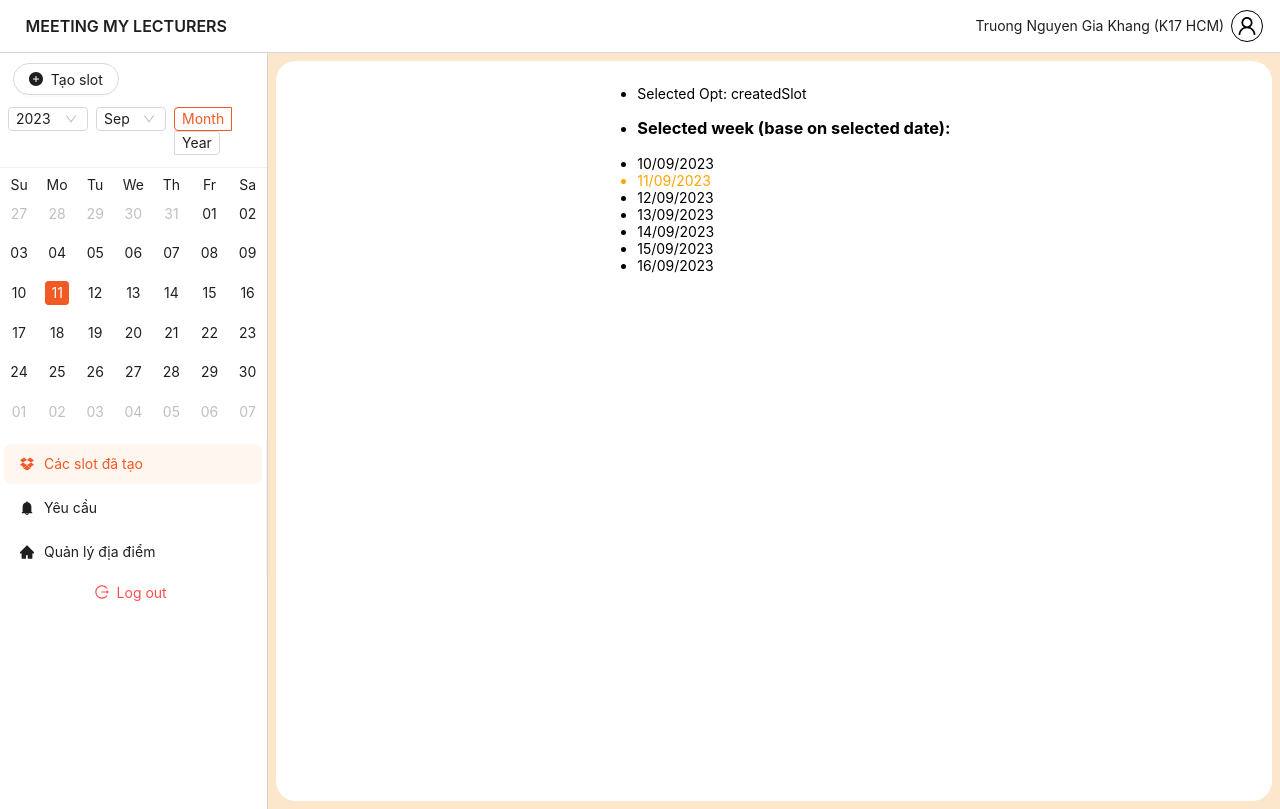
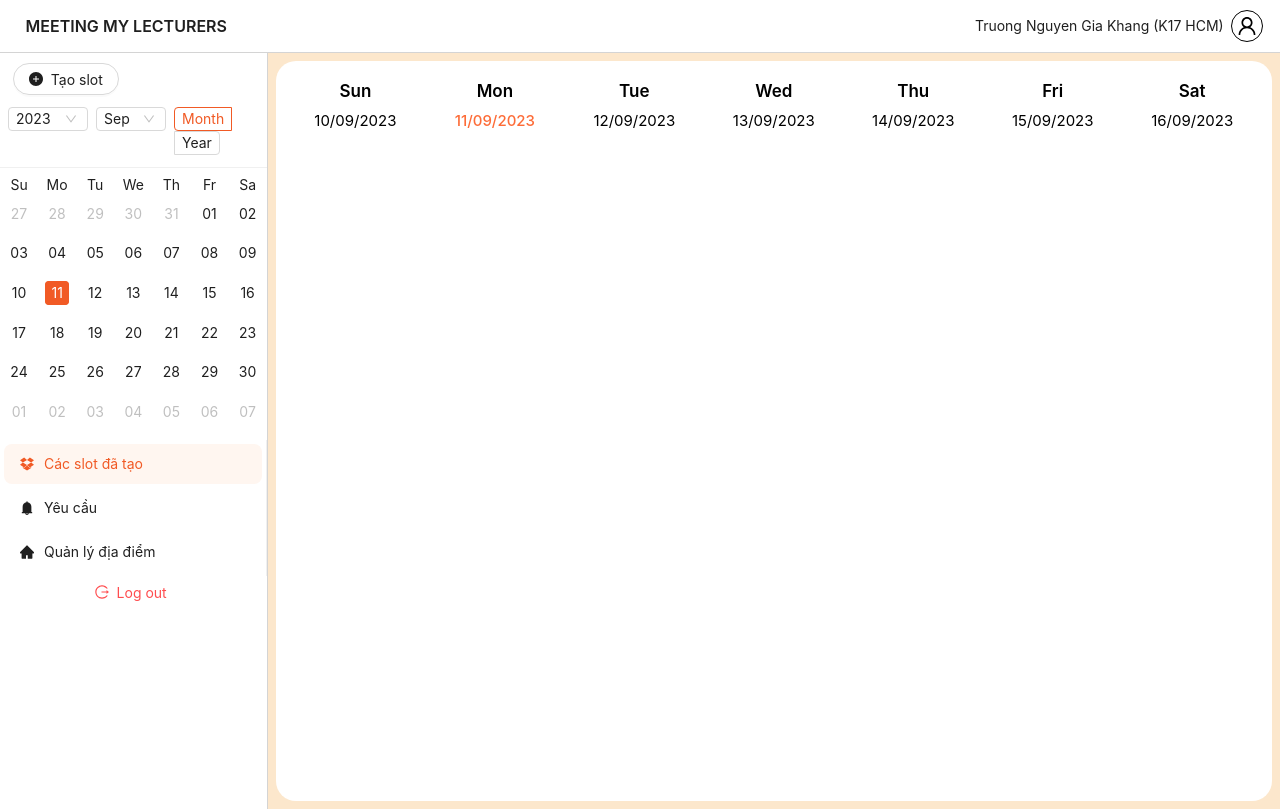
Before and after one commit to giakhang3005/KhangTNG.MeetingMyLecturerFE, a React (Create React App) app: page / in a window 1280 px wide. Built offline with nearby package versions, Linux system fonts and the light colour scheme.

Commit message:
create header for content of Lecturer created slot

```diff
--- a/src/Components/Body/Lecturer/Content/LecturerContent.js
+++ b/src/Components/Body/Lecturer/Content/LecturerContent.js
@@ -1,22 +1,14 @@
+import { LecturerCreatedSlotHead } from "./LecturerCreatedSlotHead";
 import { useContext } from "react";
 import { Data } from "../../Body";
-import { GetWeek, getNextDate } from "../../../../ExtendedFunction/Date";
 
 export const LecturerContent = () => {
-  const { menuOpt, selectedDate, selectedWeek } = useContext(Data);
+  const { menuOpt } = useContext(Data);
   return (
     <div className="LecturerContent">
       <div className="LecturerShow">
-        <ul>
-          <li>Selected Opt: {menuOpt}</li>
-          {/* <li>selected date: {selectedDate}</li> */}
-          <li>
-            <h3>Selected week (base on selected date):</h3>
-          </li>
-          {selectedWeek.map((date, i) => {
-            return (selectedDate === date) ? <li style={{color: 'orange'}} key={i}>{date}</li> : <li key={i}>{date}</li>
-          })}
-        </ul>
+        {/* Header */}
+        {menuOpt === "createdSlot" ? <LecturerCreatedSlotHead /> : <></>}
       </div>
     </div>
   );
--- /dev/null
+++ b/src/Components/Body/Lecturer/Content/LecturerCreatedSlotHead.js
@@ -0,0 +1,36 @@
+import { useContext } from "react";
+import { Data } from "../../Body";
+import "../Lecturer.css";
+
+export const LecturerCreatedSlotHead = () => {
+  const { selectedDate, selectedWeek } = useContext(Data);
+  return (
+    <>
+      {/* Display days */}
+      <ul className="LecturerDays">
+        <li>Sun</li>
+        <li>Mon</li>
+        <li>Tue</li>
+        <li>Wed</li>
+        <li>Thu</li>
+        <li>Fri</li>
+        <li>Sat</li>
+      </ul>
+
+      {/* Display dates */}
+      <ul className="LecturerDates">
+        {selectedWeek.map((date, i) => {
+          return selectedDate === date ? (
+            // add class for selected date
+            <li className="LecturerSelectedDates" key={i}>
+              {date}
+            </li>
+          ) : (
+            // others
+            <li key={i}>{date}</li>
+          );
+        })}
+      </ul>
+    </>
+  );
+};
--- a/src/Components/Body/Lecturer/Lecturer.css
+++ b/src/Components/Body/Lecturer/Lecturer.css
@@ -18,7 +18,6 @@
     border-radius: 20px;
     padding: 10px;
     margin: 8px;
-    display: flex;
     justify-content: center;
     overflow: scroll;
 }
@@ -37,6 +36,31 @@
 }
 .LecturerShowBtn {
     visibility: hidden;
+}
+
+.LecturerDays, .LecturerDates {
+    margin: 0;
+    padding: 0;
+    list-style: none;
+    display: flex;
+    width: 100%;
+}
+.LecturerDays {
+    font-size: 17px;
+    font-weight: 600;
+    padding: 10px 0 10px 0;
+}
+.LecturerSelectedDates {
+    color: #fd6c38;
+    font-weight: 500;
+}
+.LecturerDates {
+    font-size: 15px;
+}
+.LecturerDays li, .LecturerDates li {
+    width: calc(100% / 7);
+    min-width: 138px;
+    text-align: center;
 }
 @media only screen and (max-width: 576px) {
     .LecturerShow {
--- a/src/Components/Body/Lecturer/Sider/LecturerCreateSlotBtn.js
+++ b/src/Components/Body/Lecturer/Sider/LecturerCreateSlotBtn.js
@@ -6,7 +6,7 @@ import { Data } from "../../Body";
 export const LecturerCreateSlotBtn = () => {
   const {setMenuOpt} = useContext(Data)
     const onClickCreateBtn = () => {
-      // setMenuOpt("createSlot");
+      message.success("LecturerCreateSlotBtn");
     }
   return (
     <>
--- a/src/Components/Nav/NavStyle.css
+++ b/src/Components/Nav/NavStyle.css
@@ -12,7 +12,7 @@
     padding: 10px 0 10px 0;
 }
 .Nav .User {
-    margin-right: 4px;
+    margin-right: 4.5px;
 }
 
 .Nav .User {
```
